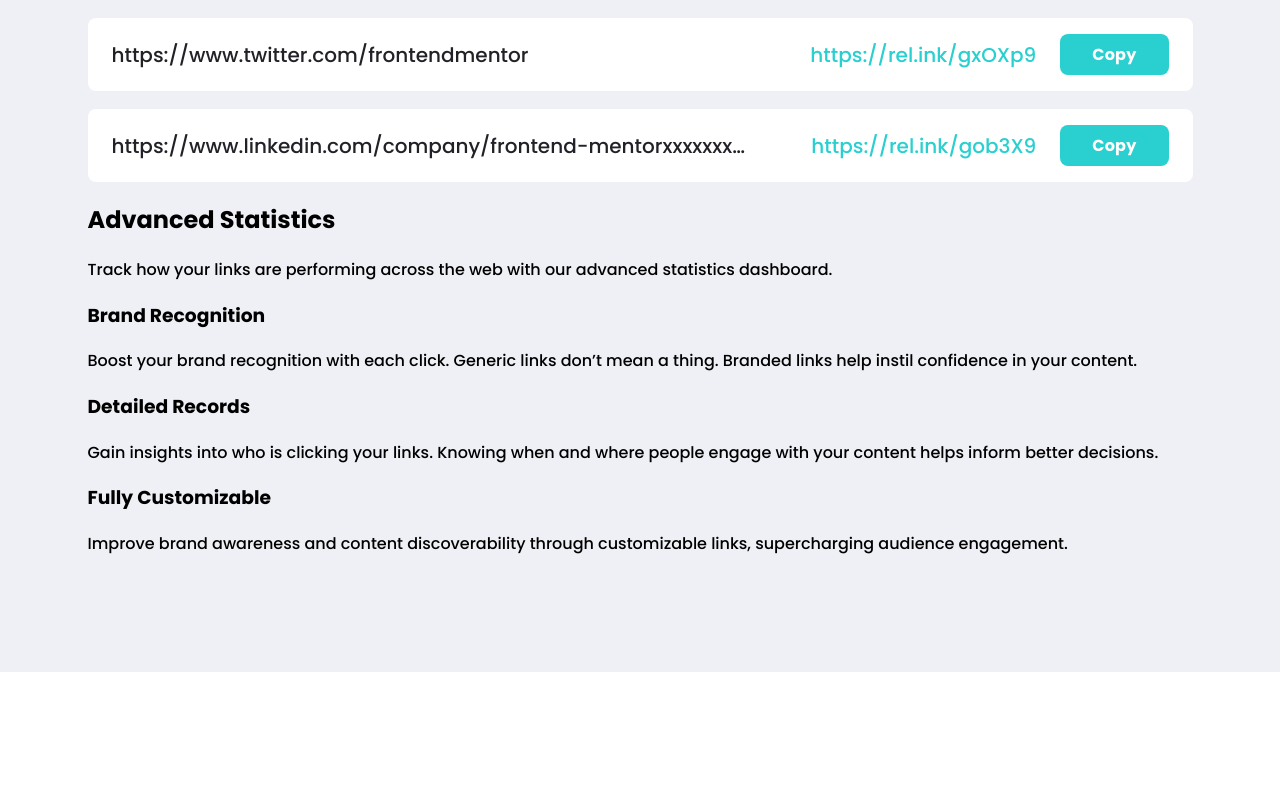
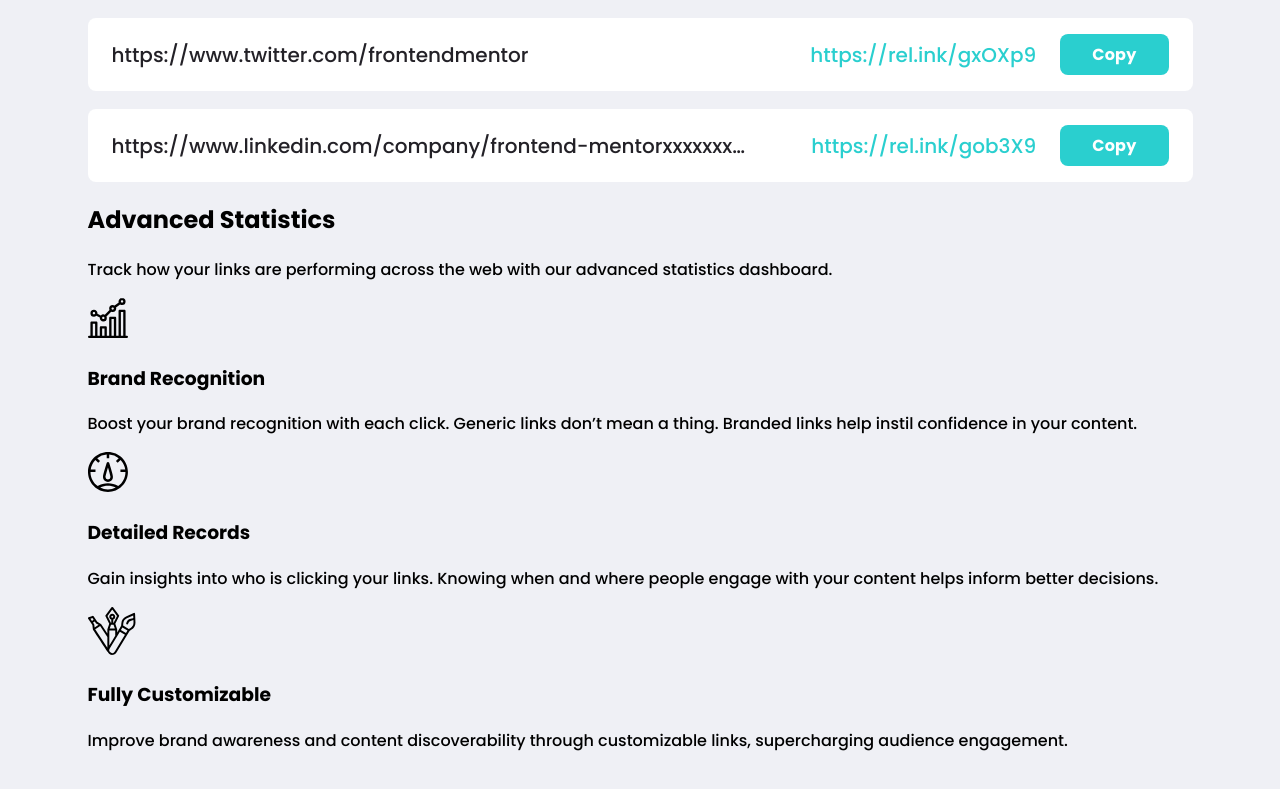
Before and after one commit to p-kosinski/url-shortening-api, a React (Create React App) app: page / in a window 1280 px wide. Shown: the part 982-1771 px from the top of the page. Before the commit the page ends 1654 px from the top, so only its background shows below. Built offline with nearby package versions, Linux system fonts and the light colour scheme.

Commit message:
Add StatisticSection articles icons

```diff
--- a/src/components/features/StatisticsSection/StatisticsSection.js
+++ b/src/components/features/StatisticsSection/StatisticsSection.js
@@ -1,3 +1,7 @@
+import { ReactComponent as BrandRecognitionIcon } from '../../../images/icon-brand-recognition.svg';
+import { ReactComponent as DetailedRecordsIcon } from '../../../images/icon-detailed-records.svg';
+import { ReactComponent as FullyCustomizableIcon } from '../../../images/icon-fully-customizable.svg';
+
 import styles from './StatisticsSection.module.scss';
 
 const StatisticsSection = () => (
@@ -13,7 +17,7 @@
       <article className={styles.card}>
         <header className={styles.cardHeader}>
           <div className={styles.icon}>
-
+            <BrandRecognitionIcon />
           </div>
         </header>
         <section className={styles.cardContent}>
@@ -27,7 +31,7 @@
       <article className={styles.card}>
         <header className={styles.cardHeader}>
           <div className={styles.icon}>
-
+            <DetailedRecordsIcon />
           </div>
         </header>
         <section className={styles.cardContent}>
@@ -41,7 +45,7 @@
       <article className={styles.card}>
         <header className={styles.cardHeader}>
           <div className={styles.icon}>
-
+            <FullyCustomizableIcon />
           </div>
         </header>
         <section className={styles.cardContent}>
```
